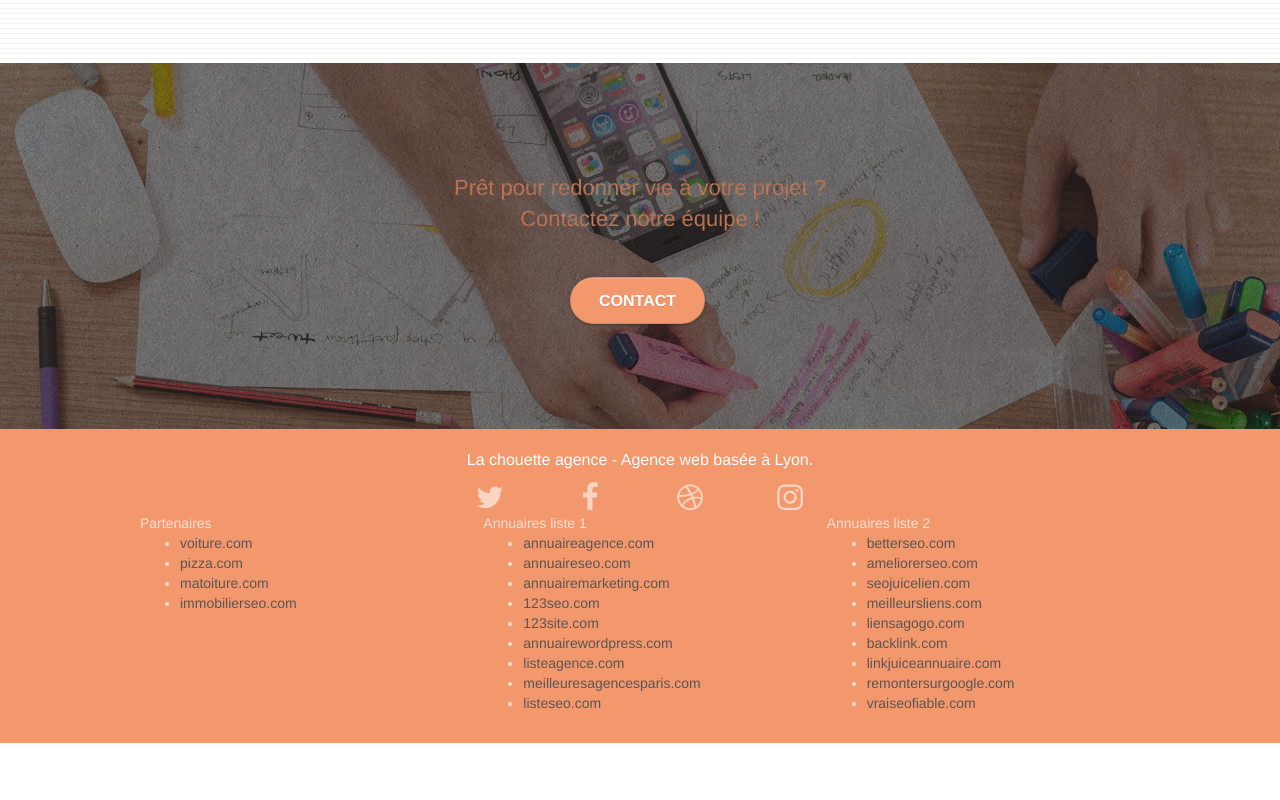
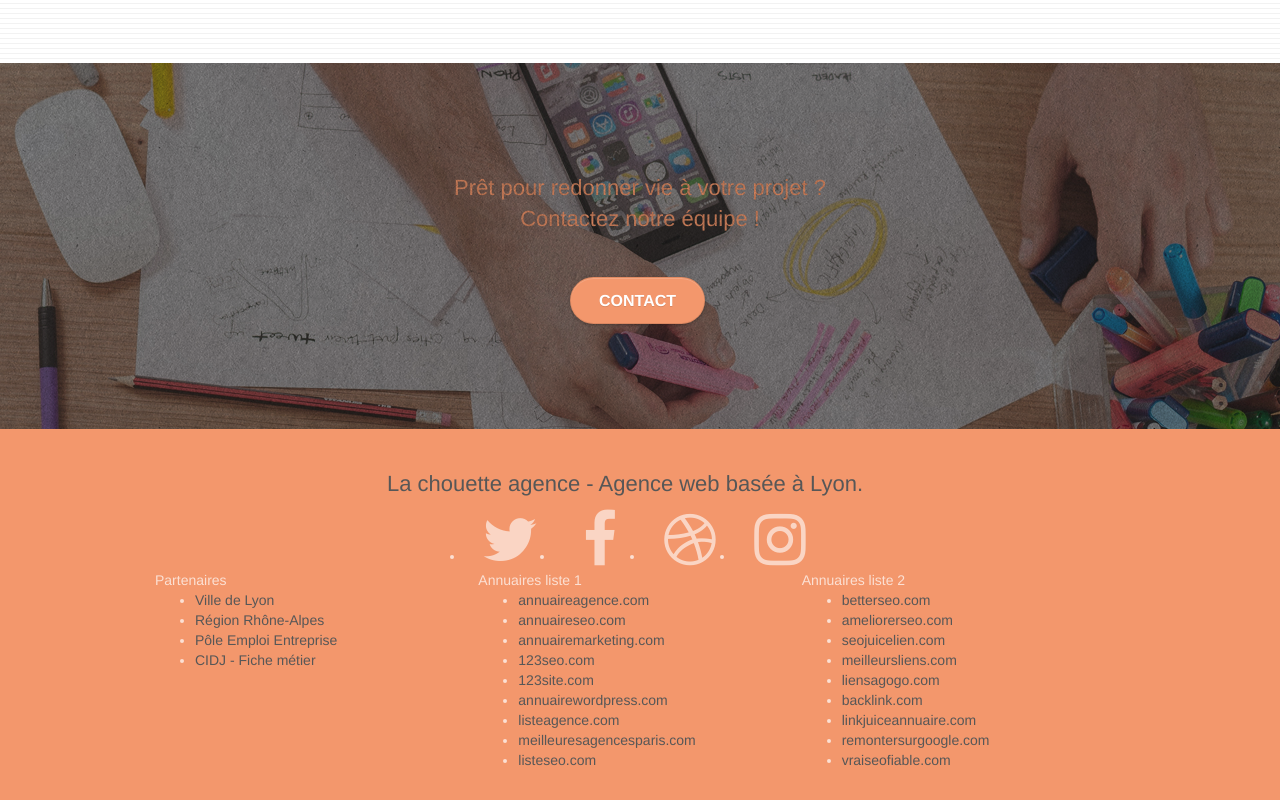
Before and after one commit to Gaistu/projet_4, a plain HTML site: page index.html in a window 1280 px wide. Shown: the part 3140-3940 px from the top of the page. Before the commit the page ends 3883 px from the top, so only its background shows below. Drawn offline with Linux system fonts and the light colour scheme.

Commit message:
Modification de place du <script>, <title> et google analytics ainsi qu'une partie du footer modifier

```diff
--- a/index.html
+++ b/index.html
@@ -1,9 +1,12 @@
-<!doctype html>
+<!DOCTYPE html>
 <html lang="fr">
 
 <head>
 	<meta charset="utf-8">
 	<meta name="viewport" content="width=device-width, initial-scale=1.0, viewport-fit=cover">
+
+	<title>La Chouette Agence - Entreprise de Web Design à Lyon</title>
+
 	<meta name="robots" content="index, follow" />
 	<meta name="description"
 		content="La chouette agence est une entreprise de web design basée à Lyon responsable de l'aspect graphique d'un site web, nous concevons l'identité visuelle d'un site, et ses déclinaisons : logos, pictogrammes, choix des couleurs, illustrations, etc...">
@@ -13,27 +16,6 @@
 	<link rel="stylesheet" type="text/css" href="./css/style.css">
 	<link rel="stylesheet" type="text/css" href="./css/font-awesome.css">
 	<link rel="stylesheet" type="text/css" href="./css/et-line.css">
-
-	<script src="./js/jquery-2.1.0.js"></script>
-	<script src="./js/bootstrap.js"></script>
-	<script src="./js/blocs.js"></script>
-	<script src="./js/jquery.touchSwipe.js" defer></script>
-	<script src="./js/gmaps.js"></script>
-
-	<title>La Chouette Agence - Entreprise de Web Design à Lyon</title>
-
-
-	<!-- Analytics -->
-	<!-- Global site tag (gtag.js) - Google Analytics -->
-	<script async src="https://www.googletagmanager.com/gtag/js?id=UA-173661886-1"></script>
-	<script>
-		window.dataLayer = window.dataLayer || [];
-		function gtag() { dataLayer.push(arguments); }
-		gtag('js', new Date());
-
-		gtag('config', 'UA-173661886-1');
-	</script>
-	<!-- Analytics END -->
 
 </head>
 
@@ -239,45 +221,42 @@
 		</div>
 		<!-- Contact END -->
 
-		<!-- Footer - bloc-8 -->
-		<div class="bloc bgc-atomic-tangerine d-bloc" id="bloc-8">
+		<!-- Footer - Links -->
+		<div class="bloc bgc-atomic-tangerine d-bloc" id="footer-link">
 			<div class="container bloc-sm">
-				<div class="row">
-					<div class="col-sm-12">
-						<p class="text-center white">
+				<div class="row col-sm-12">
+					<h2 class="text-center" id="footer-identity-entreprise">
 						La chouette agence - Agence web basée à Lyon.<br>
-						</p>
+					</h2>
 					<div class="row row-no-gutters social">
-							<div class="col-sm-3">
-								<div class="text-center">
-									<a class="social" href="index.html"><span class="fa fa-twitter icon-md"></span></a>
+						<ul id="network">
+							<li class="text-center col-sm-3">
+								<a class="social" href="index.html" title="Twitter"><span
+										class="fa fa-twitter icon-lg"></span></a>
+							</li>
+							<li class="col-sm-3 text-center">
+								<a class="social" href="index.html" title="Facebook"><span
+										class="fa fa-facebook icon-lg"></span></a>
+							</li>
+							<li class="col-sm-3 text-center">
+								<a class="social" href="index.html" title="Dribbble"><span
+										class="fa fa-dribbble icon-lg"></span></a>
+							</li>
+							<li class="col-sm-3 text-center">
+								<a class="social" href="index.html" title="Instagram"><span
+										class="fa fa-instagram icon-lg"></span></a>
+							</li>
+						</ul>
 					</div>
-							</div>
-							<div class="col-sm-3">
-								<div class="text-center">
-									<a class="social" href="index.html"><span class="fa fa-facebook icon-md"></span></a>
-								</div>
-							</div>
-							<div class="col-sm-3">
-								<div class="text-center">
-									<a class="social" href="index.html"><span class="fa fa-dribbble icon-md"></span></a>
-								</div>
-							</div>
-							<div class="col-sm-3">
-								<div class="text-center">
-									<a class="social" href="index.html"><span
-											class="fa fa-instagram icon-md"></span></a>
-								</div>
-							</div>
-						</div>
-						<div class="row">
+					<div class="links">
 						<div class="col-sm-4">
 							Partenaires
 							<ul>
-									<li><a href="voiture.com">voiture.com</a></li>
-									<li><a href="pizza.com">pizza.com</a></li>
-									<li><a href="matoiture.com">matoiture.com</a></li>
-									<li><a href="immobilierseo.com">immobilierseo.com</a></li>
+								<li><a href="https://www.lyon.fr">Ville de Lyon</a></li>
+								<li><a href="https://auvergnerhonealpes.fr">Région Rhône-Alpes</a></li>
+								<li><a href="https://entreprise.pole-emploi.fr/accueil/">Pôle Emploi
+										Entreprise</a></li>
+								<li><a href="https://www.cidj.com/metiers/web-designer">CIDJ - Fiche métier</a></li>
 							</ul>
 						</div>
 						<div class="col-sm-4">
@@ -312,12 +291,30 @@
 				</div>
 			</div>
 		</div>
-		</div>
-		<!-- Footer - bloc-8 END -->
+		<!-- Footer - Link END -->
 
 	</main>
 	<!-- Principal conteneur END -->
 
+	<!-- Analytics -->
+	<!-- Global site tag (gtag.js) - Google Analytics -->
+	<script async src="https://www.googletagmanager.com/gtag/js?id=UA-173661886-1"></script>
+	<script>
+		window.dataLayer = window.dataLayer || [];
+		function gtag() { dataLayer.push(arguments); }
+		gtag('js', new Date());
+
+		gtag('config', 'UA-173661886-1');
+	</script>
+	<!-- Analytics END -->
+
+	<!-- Script -->
+	<script src="./js/jquery-2.1.0.js"></script>
+	<script src="./js/bootstrap.js"></script>
+	<script src="./js/blocs.js"></script>
+	<script src="./js/jquery.touchSwipe.js" defer></script>
+	<script src="./js/gmaps.js"></script>
+	<!-- Script END -->
 
 </body>
 
```
Lines whose indentation alone changed are shown as unchanged.
